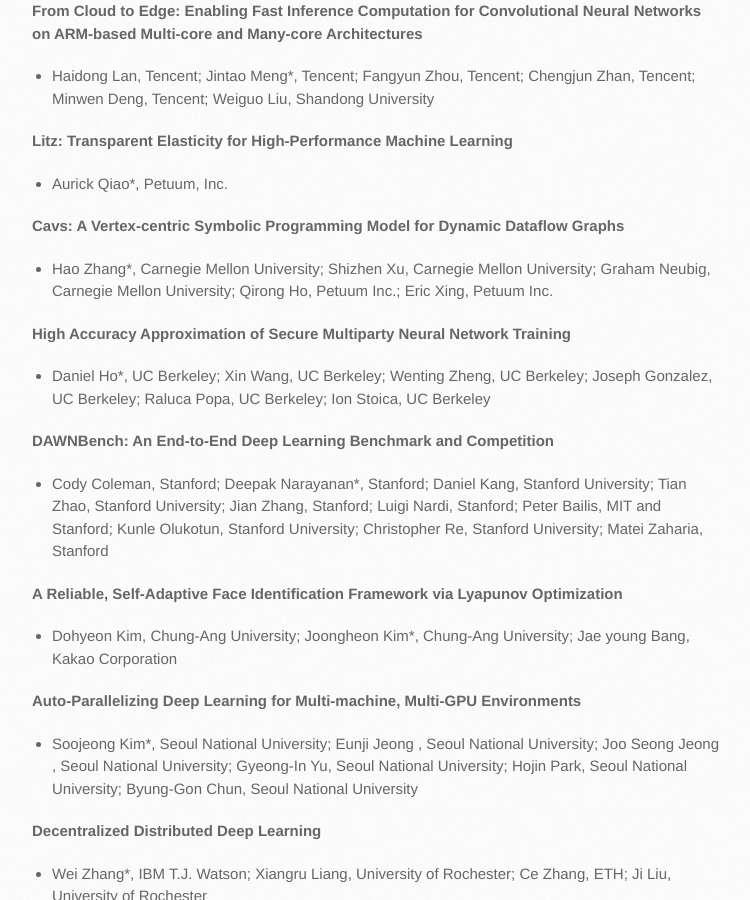
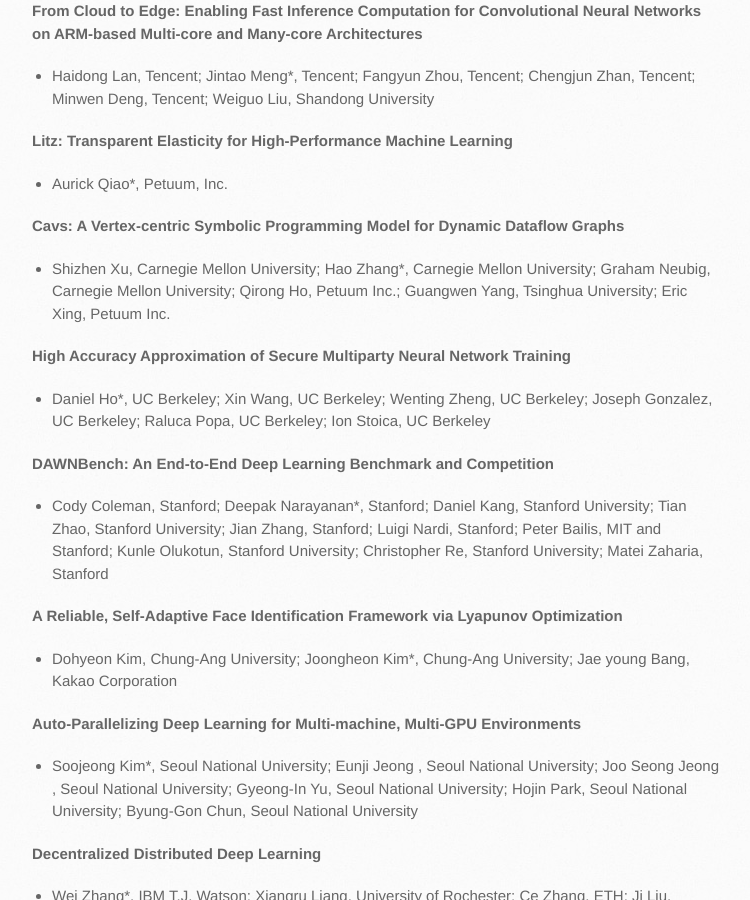
Before and after one commit to LearningSys/sosp17, a Jekyll site: the page built from acceptedposters.md, in a window 1280 px wide and 900 px high, scrolled down 727 px. Shown: the whole window, without its empty margins (138-888 px from the left). Built offline with Jekyll 4.4.1, drawn with Linux system fonts in a browser that asks for light colours; our own code applies the rules of GitHub Pages for plain Markdown files; the repository's description, which GitHub fills in, is left out.

Commit message:
fixed author information for cavs accepted poster

```diff
--- a/acceptedposters.md
+++ b/acceptedposters.md
@@ -20,7 +20,7 @@
   * Aurick Qiao*, Petuum, Inc.
 
  **Cavs: A Vertex-centric Symbolic Programming Model for Dynamic Dataflow Graphs**
-  * Hao Zhang*, Carnegie Mellon University; Shizhen Xu, Carnegie Mellon University; Graham Neubig, Carnegie Mellon University; Qirong Ho, Petuum Inc.; Eric Xing, Petuum Inc.
+  * Shizhen Xu, Carnegie Mellon University; Hao Zhang*, Carnegie Mellon University; Graham Neubig, Carnegie Mellon University; Qirong Ho, Petuum Inc.; Guangwen Yang, Tsinghua University; Eric Xing, Petuum Inc.
 
  **High Accuracy Approximation of Secure Multiparty Neural Network Training**
   * Daniel Ho*, UC Berkeley; Xin Wang, UC Berkeley; Wenting Zheng, UC Berkeley; Joseph Gonzalez, UC Berkeley; Raluca Popa, UC Berkeley; Ion Stoica, UC Berkeley
```
